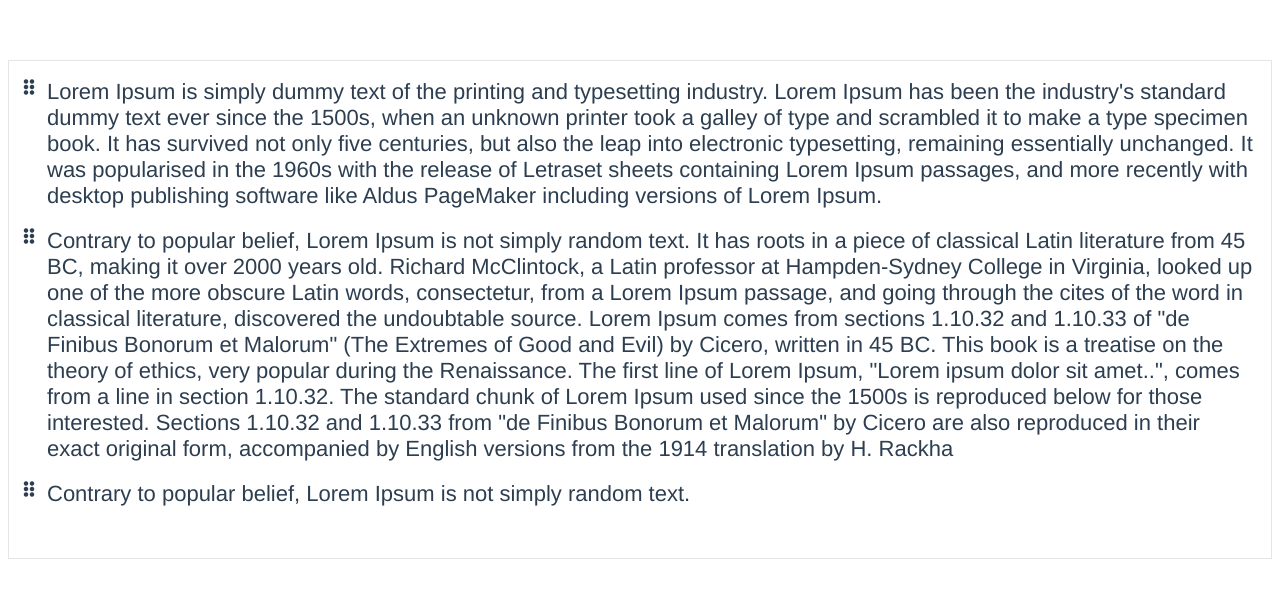
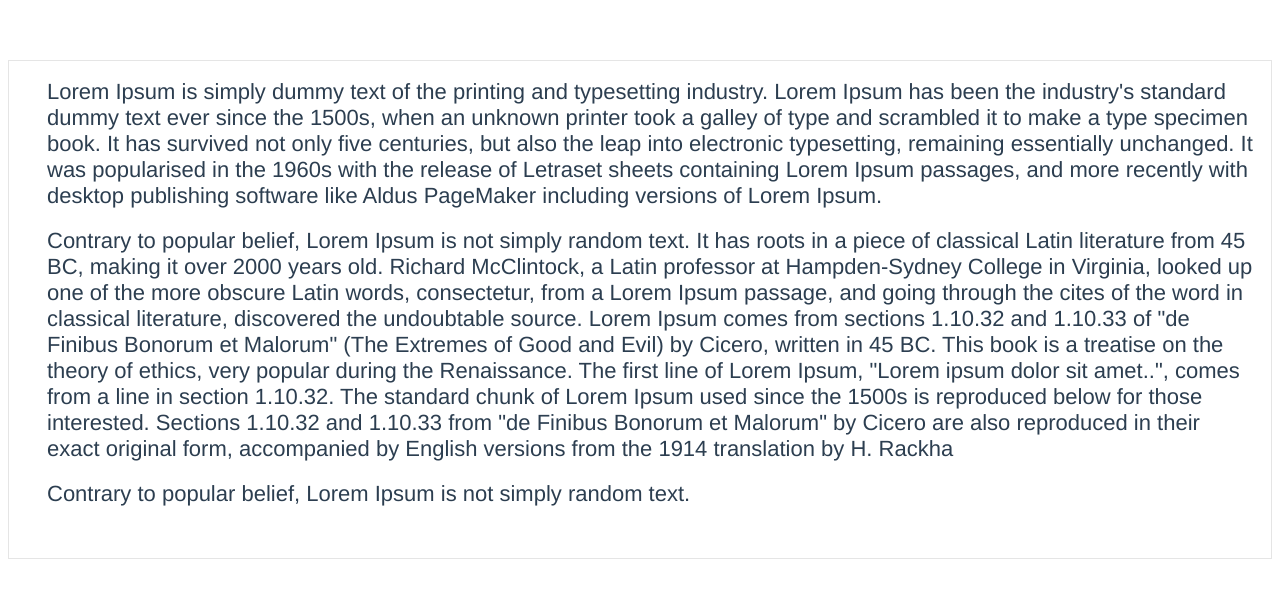
Before and after one commit to ameya-soman-coditas/vue-drag-drop-poc, a Vue app: page / in a window 1280 px wide. Shown: the top 598 px of the page. Built offline with nearby package versions, Linux system fonts and the light colour scheme.

Commit message:
Showing handles on hover of wrapper.

```diff
--- a/src/App.vue
+++ b/src/App.vue
@@ -17,6 +17,9 @@
 
 <style>
 @import url("https://use.fontawesome.com/releases/v5.8.1/css/all.css");
+body {
+  overflow: hidden;
+}
 #app {
   font-family: "Avenir", Helvetica, Arial, sans-serif;
   -webkit-font-smoothing: antialiased;
--- a/src/components/HelloWorld.vue
+++ b/src/components/HelloWorld.vue
@@ -32,8 +32,8 @@
         v-bind:id="'todo-wrapper' + i"
       >
         <div class="handles" v-bind:id="'handle'+i" @mousedown="addEventListener($event)">
-          <i class="fas fa-ellipsis-v"></i>
-          <i class="fas fa-ellipsis-v"></i>
+          <i class="fa fa-ellipsis-v"></i>
+          <i class="fa fa-ellipsis-v"></i>
         </div>
         <div class="todo-item">
           <span :class="{done: item.done}">{{ item.title }}</span>
@@ -248,10 +248,20 @@
   display: flex;
   padding: 8px 0;
 }
+.todo-wrapper:hover .handles {
+  opacity: 1 !important;
+}
 
 .handles {
+  opacity: 0 !important;
   display: flex;
   padding: 0 4px;
+}
+
+.handles i {
+  margin: 0 !important;
+  padding: 0 !important;
+  color: rgba(51, 51, 51,0.4);
 }
 
 .todo-list {
```
